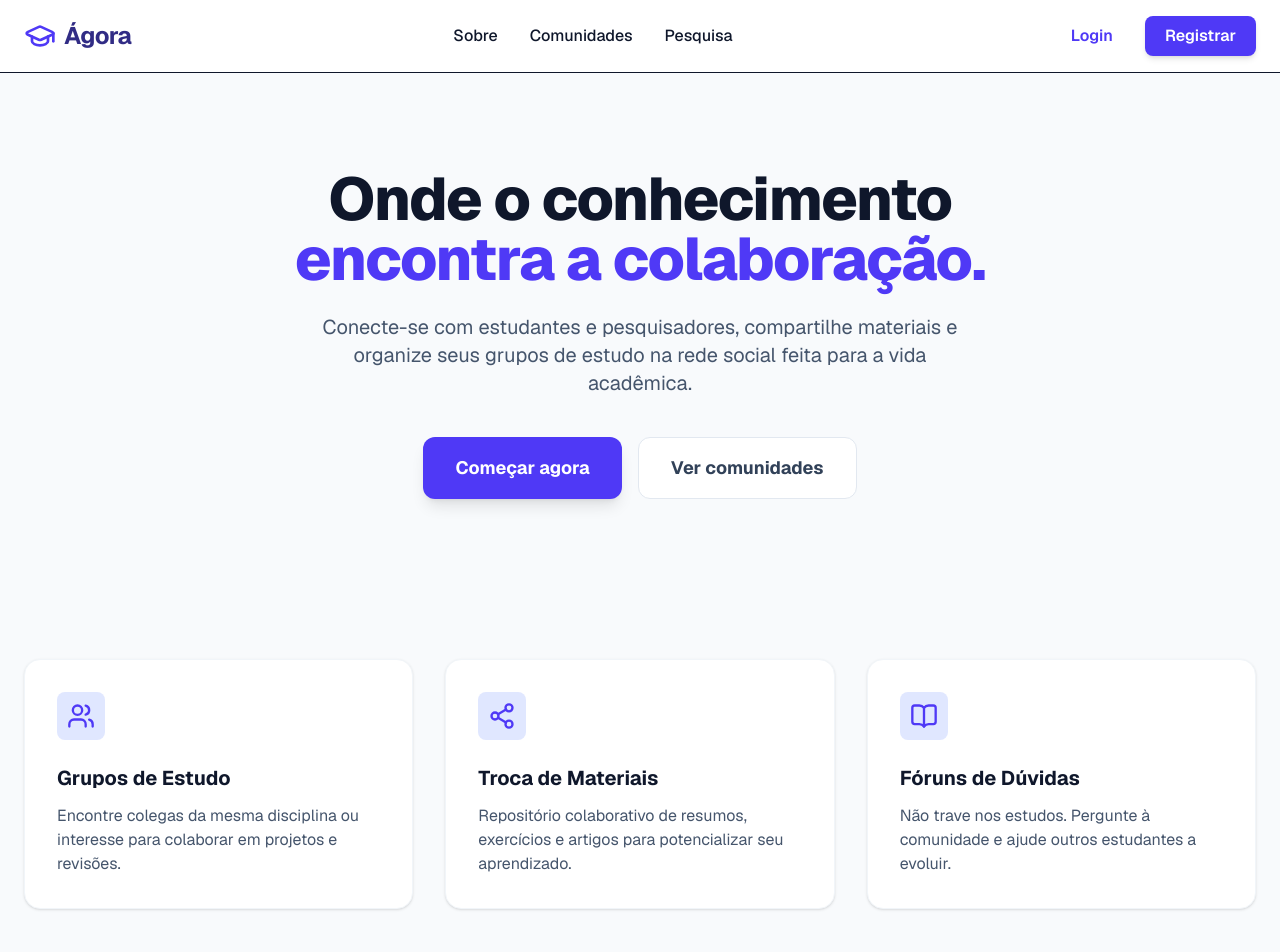
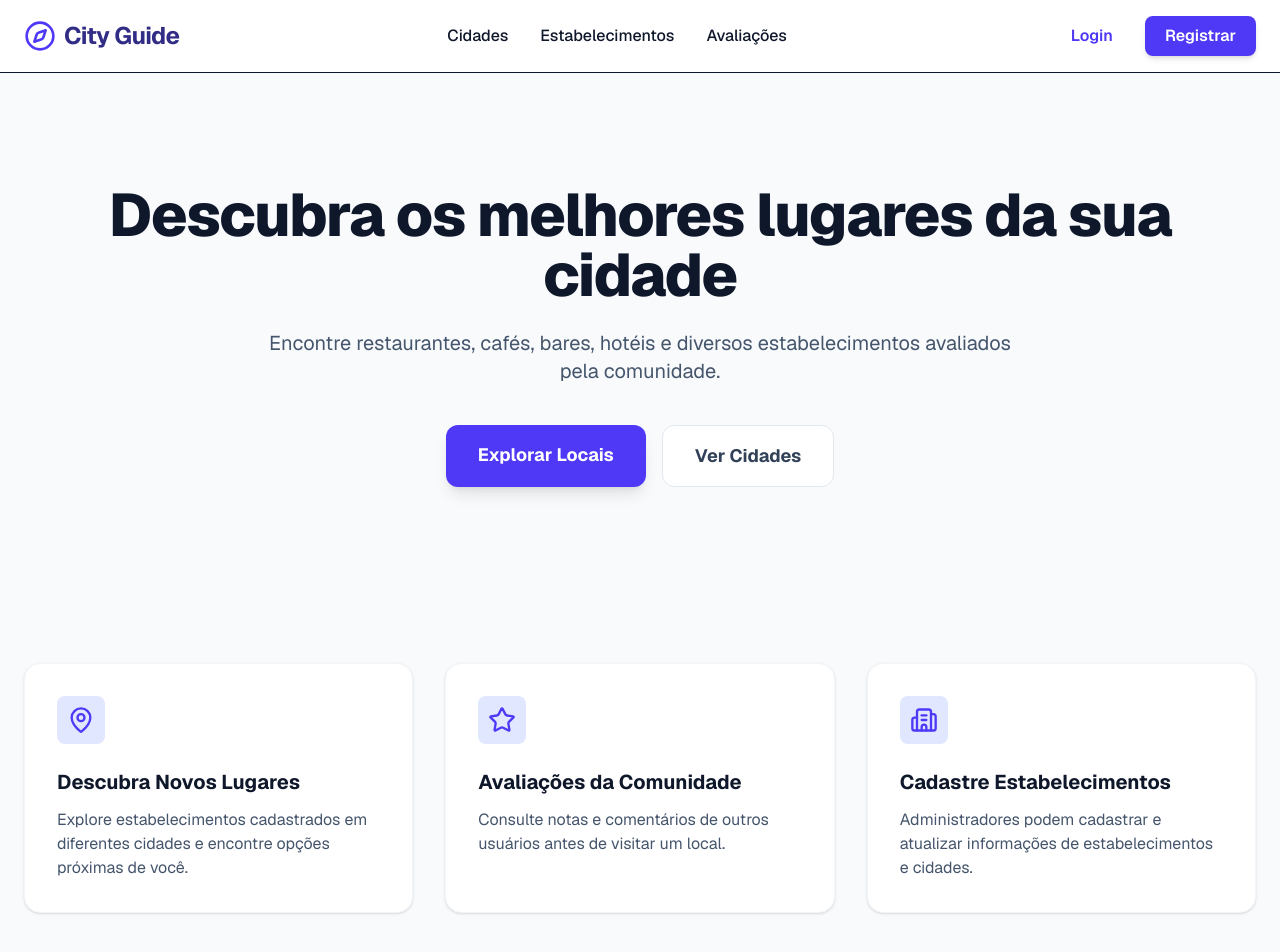
Before and after one commit to MateusoBrito/city-guide, a Next.js app: page / in a window 1280 px wide. Shown: the top 952 px of the page. Built offline with nearby package versions, Linux system fonts and the light colour scheme.

Commit message:
docs:Criacao README.md

```diff
--- a/app/page.tsx
+++ b/app/page.tsx
@@ -1,5 +1,5 @@
 import React from 'react';
-import { BookOpen, Users, Share2, GraduationCap } from 'lucide-react';
+import { MapPin, Star, Building2, Compass } from 'lucide-react';
 import Link from 'next/link';
 
 export default function HomePage() {
@@ -7,78 +7,120 @@ export default function HomePage() {
     <div className="min-h-screen bg-slate-50 text-slate-900 font-sans">
       <nav className="flex items-center justify-between px-6 py-4 bg-white border-b sticky top-0 z-50">
         <div className="flex items-center gap-2">
-          <GraduationCap className="text-indigo-600 w-8 h-8" />
-          <span className="text-2xl font-bold tracking-tight text-indigo-900">Ágora</span>
+          <Compass className="text-indigo-600 w-8 h-8" />
+          <span className="text-2xl font-bold tracking-tight text-indigo-900">
+            City Guide
+          </span>
         </div>
 
         <div className="hidden md:flex gap-8 font-medium">
-          <a href="#" className="hover:text-indigo-600 transition">Sobre</a>
-          <a href="#" className="hover:text-indigo-600 transition">Comunidades</a>
-          <a href="#" className="hover:text-indigo-600 transition">Pesquisa</a>
+          <a href="#" className="hover:text-indigo-600 transition">
+            Cidades
+          </a>
+          <a href="#" className="hover:text-indigo-600 transition">
+            Estabelecimentos
+          </a>
+          <a href="#" className="hover:text-indigo-600 transition">
+            Avaliações
+          </a>
         </div>
 
         <div className="flex gap-4">
           <Link
-              href="/login"
-              className="px-4 py-2 text-indigo-600 font-semibold hover:bg-indigo-50 rounded-lg transition flex items-center"
+            href="/login"
+            className="px-4 py-2 text-indigo-600 font-semibold hover:bg-indigo-50 rounded-lg transition"
           >
             Login
           </Link>
+
           <Link
             href="/registrar"
-            className="px-5 py-2 bg-indigo-600 text-white font-semibold rounded-lg hover:bg-indigo-700 transition shadow-md flex items-center"
+            className="px-5 py-2 bg-indigo-600 text-white font-semibold rounded-lg hover:bg-indigo-700 transition shadow-md"
           >
             Registrar
           </Link>
         </div>
       </nav>
 
-      <header className="max-w-7xl mx-auto px-6 py-16 md:py-24 text-center">
-        <h1 className="text-4xl md:text-6xl font-extrabold text-slate-900 mb-6 tracking-tight">
-          Onde o conhecimento <br />
-          <span className="text-indigo-600">encontra a colaboração.</span>
+      <header className="max-w-7xl mx-auto px-6 py-20 md:py-28 text-center">
+        <h1 className="text-4xl md:text-6xl font-extrabold mb-6 tracking-tight">
+          Descubra os melhores lugares da sua cidade
         </h1>
-        <p className="text-lg md:text-xl text-slate-600 mb-10 max-w-2xl mx-auto">
-          Conecte-se com estudantes e pesquisadores, compartilhe materiais e organize seus grupos de estudo na rede social feita para a vida acadêmica.
+
+        <p className="text-lg md:text-xl text-slate-600 mb-10 max-w-3xl mx-auto">
+          Encontre restaurantes, cafés, bares, hotéis e diversos
+          estabelecimentos avaliados pela comunidade.
         </p>
+
         <div className="flex flex-col md:flex-row gap-4 justify-center">
-          <button className="px-8 py-4 bg-indigo-600 text-white text-lg font-bold rounded-xl hover:bg-indigo-700 transition shadow-lg">
-            Começar agora
-          </button>
-          <button className="px-8 py-4 bg-white border border-slate-200 text-slate-700 text-lg font-bold rounded-xl hover:bg-slate-300 transition">
-            Ver comunidades
-          </button>
+          <Link
+            href="/estabelecimentos"
+            className="px-8 py-4 bg-indigo-600 text-white text-lg font-bold rounded-xl hover:bg-indigo-700 transition shadow-lg"
+          >
+            Explorar Locais
+          </Link>
+
+          <Link
+            href="/cidades"
+            className="px-8 py-4 bg-white border border-slate-200 text-slate-700 text-lg font-bold rounded-xl hover:bg-slate-100 transition"
+          >
+            Ver Cidades
+          </Link>
         </div>
       </header>
 
       <section className="max-w-7xl mx-auto px-6 py-16 grid grid-cols-1 md:grid-cols-3 gap-8">
         <div className="p-8 bg-white rounded-2xl border border-slate-100 shadow-sm hover:shadow-xl transition">
           <div className="w-12 h-12 bg-indigo-100 rounded-lg flex items-center justify-center mb-6 text-indigo-600">
-            <Users size={28} />
+            <MapPin size={28} />
           </div>
-          <h3 className="text-xl font-bold mb-3">Grupos de Estudo</h3>
-          <p className="text-slate-600">Encontre colegas da mesma disciplina ou interesse para colaborar em projetos e revisões.</p>
+
+          <h3 className="text-xl font-bold mb-3">
+            Descubra Novos Lugares
+          </h3>
+
+          <p className="text-slate-600">
+            Explore estabelecimentos cadastrados em diferentes cidades e
+            encontre opções próximas de você.
+          </p>
         </div>
 
         <div className="p-8 bg-white rounded-2xl border border-slate-100 shadow-sm hover:shadow-xl transition">
           <div className="w-12 h-12 bg-indigo-100 rounded-lg flex items-center justify-center mb-6 text-indigo-600">
-            <Share2 size={28} />
+            <Star size={28} />
           </div>
-          <h3 className="text-xl font-bold mb-3">Troca de Materiais</h3>
-          <p className="text-slate-600">Repositório colaborativo de resumos, exercícios e artigos para potencializar seu aprendizado.</p>
+
+          <h3 className="text-xl font-bold mb-3">
+            Avaliações da Comunidade
+          </h3>
+
+          <p className="text-slate-600">
+            Consulte notas e comentários de outros usuários antes de visitar
+            um local.
+          </p>
         </div>
 
         <div className="p-8 bg-white rounded-2xl border border-slate-100 shadow-sm hover:shadow-xl transition">
           <div className="w-12 h-12 bg-indigo-100 rounded-lg flex items-center justify-center mb-6 text-indigo-600">
-            <BookOpen size={28} />
+            <Building2 size={28} />
           </div>
-          <h3 className="text-xl font-bold mb-3">Fóruns de Dúvidas</h3>
-          <p className="text-slate-600">Não trave nos estudos. Pergunte à comunidade e ajude outros estudantes a evoluir.</p>
+
+          <h3 className="text-xl font-bold mb-3">
+            Cadastre Estabelecimentos
+          </h3>
+
+          <p className="text-slate-600">
+            Administradores podem cadastrar e atualizar informações de
+            estabelecimentos e cidades.
+          </p>
         </div>
       </section>
 
       <footer className="border-t py-12 mt-12 bg-white text-center text-slate-500 text-sm">
-        <p>&copy; 2026 Ágora - Rede Social Acadêmica. Desenvolvido por estudantes para estudantes.</p>
+        <p>
+          © 2026 City Guide — Guia colaborativo de cidades e
+          estabelecimentos.
+        </p>
       </footer>
     </div>
   );
```
Also changed, not shown: 1 other file (tests, documents, lock files or other folders).
